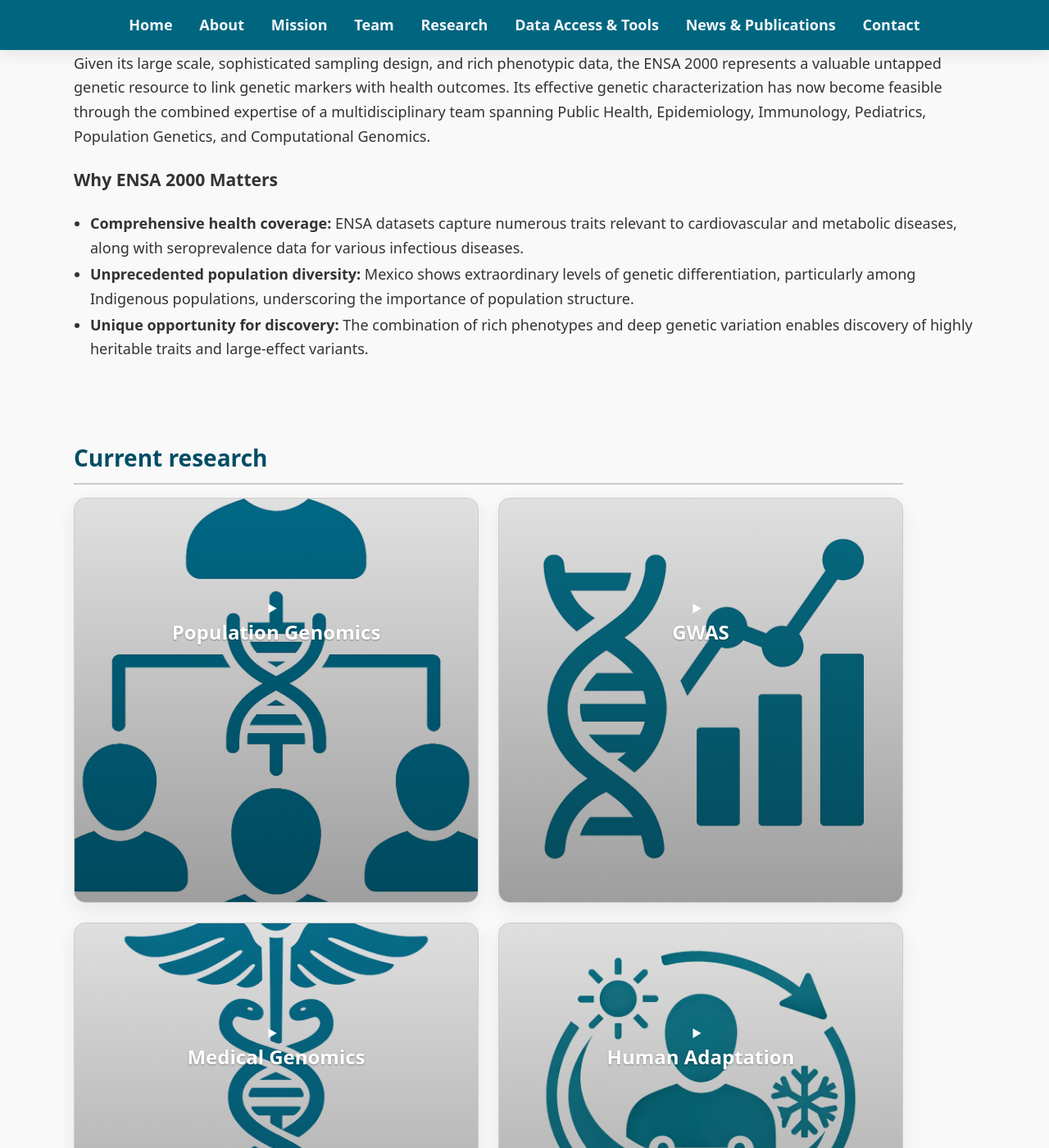
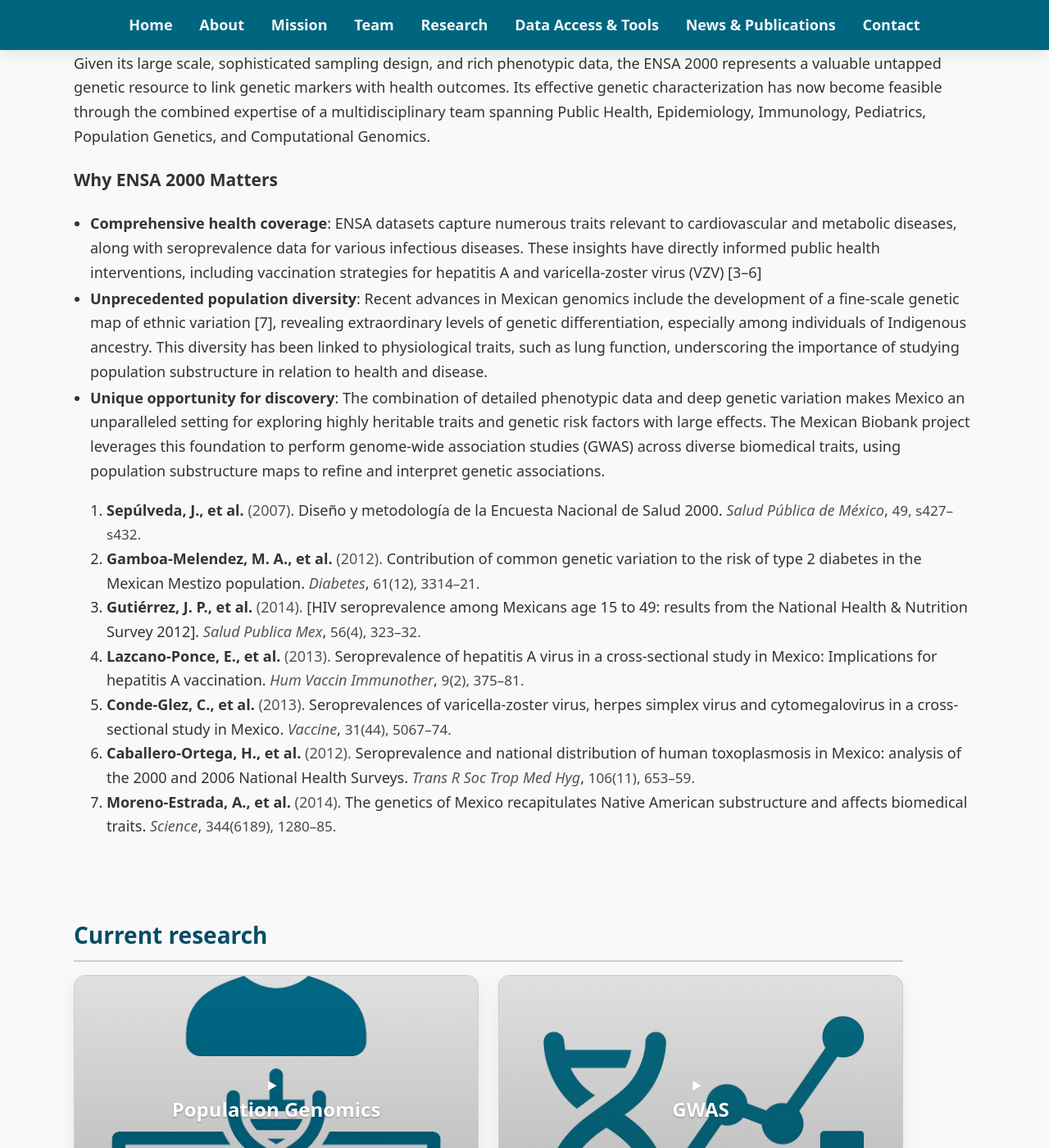
Before and after one commit to morenolab/MexicanBiobank_webpage, a Jekyll site: the page built from pages/research.md, in a window 1280 px wide and 1400 px high, scrolled down 681 px. Shown: the whole window at 82% size. Built offline with Jekyll 4.4.1, drawn with Linux system fonts in a browser that asks for light colours.

Commit message:
Update ENSA 2000 significance and add citations
Enhanced the explanations of the significance of ENSA 2000 datasets, emphasizing health coverage, population diversity, and discovery opportunities. Added citations for referenced studies to support claims.

```diff
--- a/pages/research.md
+++ b/pages/research.md
@@ -22,18 +22,76 @@
 
 <ul class="list-tight">
   <li>
-    <strong>Comprehensive health coverage:</strong>
-    ENSA datasets capture numerous traits relevant to cardiovascular and metabolic diseases, along with seroprevalence data for various infectious diseases.
+    <strong>Comprehensive health coverage</strong>: ENSA datasets capture numerous traits relevant to cardiovascular and metabolic diseases, along with seroprevalence data for various infectious diseases. These insights have directly informed public health interventions, including vaccination strategies for hepatitis A and varicella-zoster virus (VZV) [3–6]
   </li>
   <li>
-    <strong>Unprecedented population diversity:</strong>
-    Mexico shows extraordinary levels of genetic differentiation, particularly among Indigenous populations, underscoring the importance of population structure.
+    <strong>Unprecedented population diversity</strong>: Recent advances in Mexican genomics include the development of a fine-scale genetic map of ethnic variation [7], revealing extraordinary levels of genetic differentiation, especially among individuals of Indigenous ancestry. This diversity has been linked to physiological traits, such as lung function, underscoring the importance of studying population substructure in relation to health and disease.
   </li>
   <li>
-    <strong>Unique opportunity for discovery:</strong>
-    The combination of rich phenotypes and deep genetic variation enables discovery of highly heritable traits and large-effect variants.
+    <strong>Unique opportunity for discovery</strong>: The combination of detailed phenotypic data and deep genetic variation makes Mexico an unparalleled setting for exploring highly heritable traits and genetic risk factors with large effects. The Mexican Biobank project leverages this foundation to perform genome-wide association studies (GWAS) across diverse biomedical traits, using population substructure maps to refine and interpret genetic associations.
   </li>
 </ul>
+
+<div class="refs.refs-compact" id="citations">
+
+    <ol>
+        <li>
+            <span class="ref-authors">Sepúlveda, J., et al.</span>
+            <span class="ref-year"> (2007).</span>
+            <span class="ref-title">Diseño y metodología de la Encuesta Nacional de Salud 2000.</span>
+            <span class="ref-source">Salud Pública de México</span>,
+            <span class="ref-ids">49, s427–s432.</span>
+        </li>
+
+        <li>
+            <span class="ref-authors">Gamboa-Melendez, M. A., et al.</span>
+            <span class="ref-year"> (2012).</span>
+            <span class="ref-title">Contribution of common genetic variation to the risk of type 2 diabetes in the Mexican Mestizo population.</span>
+            <span class="ref-source">Diabetes</span>,
+            <span class="ref-ids">61(12), 3314–21.</span>
+        </li>
+
+        <li>
+            <span class="ref-authors">Gutiérrez, J. P., et al.</span>
+            <span class="ref-year"> (2014).</span>
+            <span class="ref-title">[HIV seroprevalence among Mexicans age 15 to 49: results from the National Health &amp; Nutrition Survey 2012].</span>
+            <span class="ref-source">Salud Publica Mex</span>,
+            <span class="ref-ids">56(4), 323–32.</span>
+        </li>
+
+        <li>
+            <span class="ref-authors">Lazcano-Ponce, E., et al.</span>
+            <span class="ref-year"> (2013).</span>
+            <span class="ref-title">Seroprevalence of hepatitis A virus in a cross-sectional study in Mexico: Implications for hepatitis A vaccination.</span>
+            <span class="ref-source">Hum Vaccin Immunother</span>,
+            <span class="ref-ids">9(2), 375–81.</span>
+        </li>
+
+        <li>
+            <span class="ref-authors">Conde-Glez, C., et al.</span>
+            <span class="ref-year"> (2013).</span>
+            <span class="ref-title">Seroprevalences of varicella-zoster virus, herpes simplex virus and cytomegalovirus in a cross-sectional study in Mexico.</span>
+            <span class="ref-source">Vaccine</span>,
+            <span class="ref-ids">31(44), 5067–74.</span>
+        </li>
+
+        <li>
+            <span class="ref-authors">Caballero-Ortega, H., et al.</span>
+            <span class="ref-year"> (2012).</span>
+            <span class="ref-title">Seroprevalence and national distribution of human toxoplasmosis in Mexico: analysis of the 2000 and 2006 National Health Surveys.</span>
+            <span class="ref-source">Trans R Soc Trop Med Hyg</span>,
+            <span class="ref-ids">106(11), 653–59.</span>
+        </li>
+
+        <li>
+            <span class="ref-authors">Moreno-Estrada, A., et al.</span>
+            <span class="ref-year"> (2014).</span>
+            <span class="ref-title">The genetics of Mexico recapitulates Native American substructure and affects biomedical traits.</span>
+            <span class="ref-source">Science</span>,
+            <span class="ref-ids">344(6189), 1280–85.</span>
+        </li>
+    </ol>
+</div>
 
 </section>
 
```
